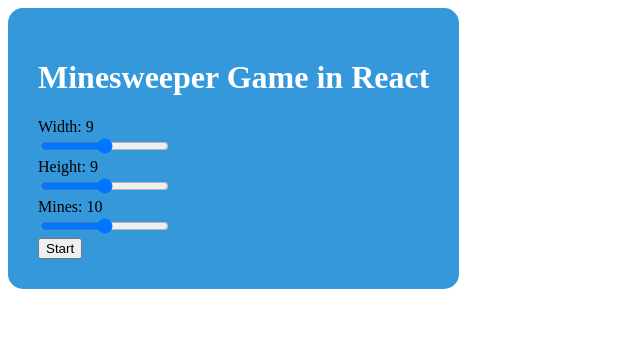
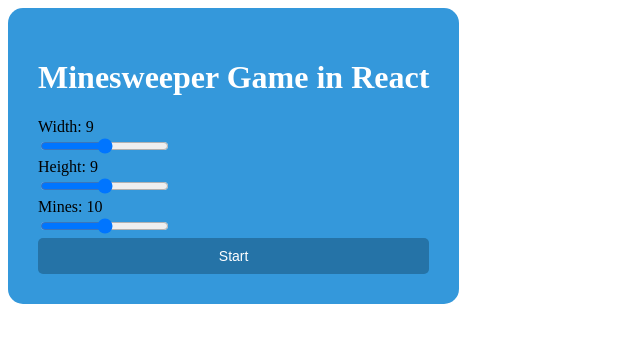
Before and after one commit to nbsp1221/react-minesweeper-game, a React app: page / in a window 1280 px wide. Shown: the top 342 px of the page, without its empty margins (0-640 px from the left). Built offline with nearby package versions, Linux system fonts and the light colour scheme.

Commit message:
Create `Button` styled component

```diff
--- a/src/components/settings/Settings.jsx
+++ b/src/components/settings/Settings.jsx
@@ -1,5 +1,7 @@
 import React from 'react';
 import styled from 'styled-components';
+
+import Button from 'styled/Button';
 
 const Settings = () => {
 	return (
@@ -17,7 +19,7 @@ const Settings = () => {
 				<div><input type="range" /></div>
 			</div>
 			<div>
-				<button>Start</button>
+				<Button>Start</Button>
 			</div>
 		</SettingsStyle>
 	);
--- /dev/null
+++ b/src/styled/Button.js
@@ -0,0 +1,19 @@
+import styled from 'styled-components';
+
+const Button = styled.button`
+	background-color: #2573A7;
+	border: none;
+	border-radius: 5px;
+	color: white;
+	cursor: pointer;
+	font-size: 14px;
+	outline: none;
+	padding: 10px;
+	transition-duration: 0.2s;
+	width: 100%;
+	&:hover {
+		background-color: #1C567D;
+	}
+`;
+
+export default Button;
```
